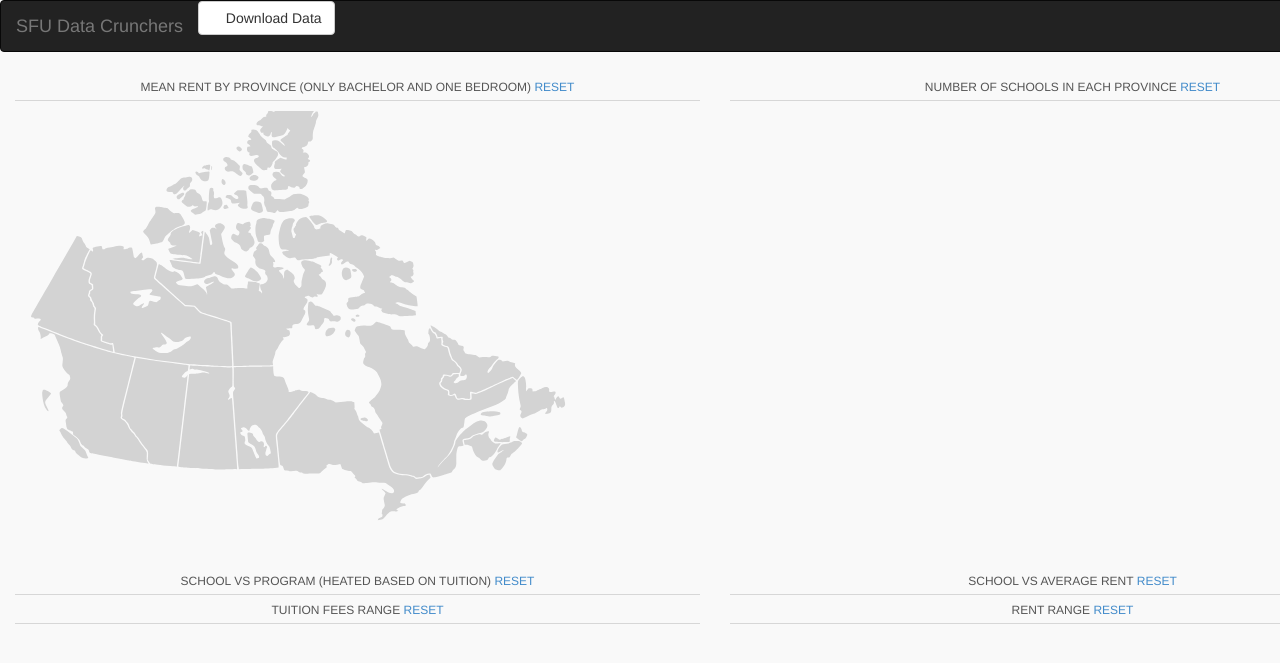
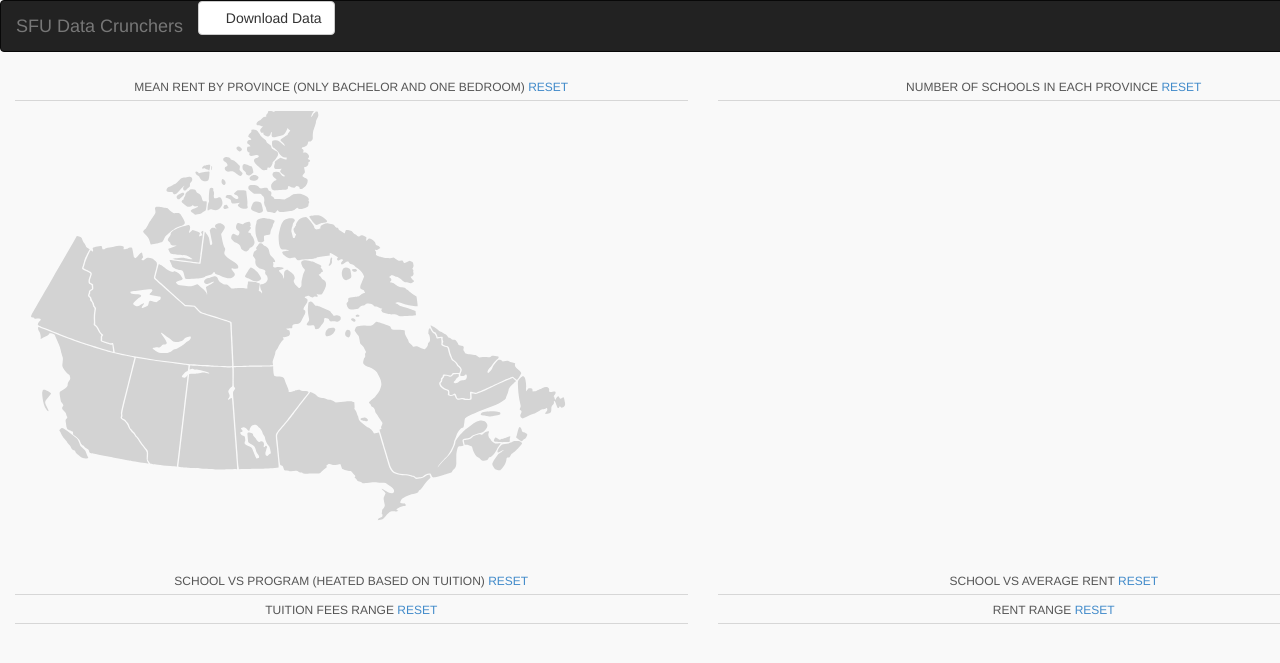
Before and after one commit to KonceptGeek/sfu-data-crunchers, a Django app: template YouthEmployment/templates/index.html in a window 1280 px wide; the page is wider, and only the part inside the window is pictured. Shown: the top 663 px of that part. Run offline with Django 3.2, Linux system fonts and the light colour scheme; the template is opened without the code that fills it, so the values that code supplies are empty; some libraries are stand-ins or nearby versions; some web fonts are replaced.

Commit message:
modified min-width

```diff
--- a/YouthEmployment/templates/assets/css/youthemployment.css
+++ b/YouthEmployment/templates/assets/css/youthemployment.css
@@ -1,7 +1,7 @@
 body {
     font-family: "Helvetica Neue";
     background: #f9f9f9;
-    min-width: 1430px;
+    min-width: 1405px;
 }
 
 .chart-title {
```
